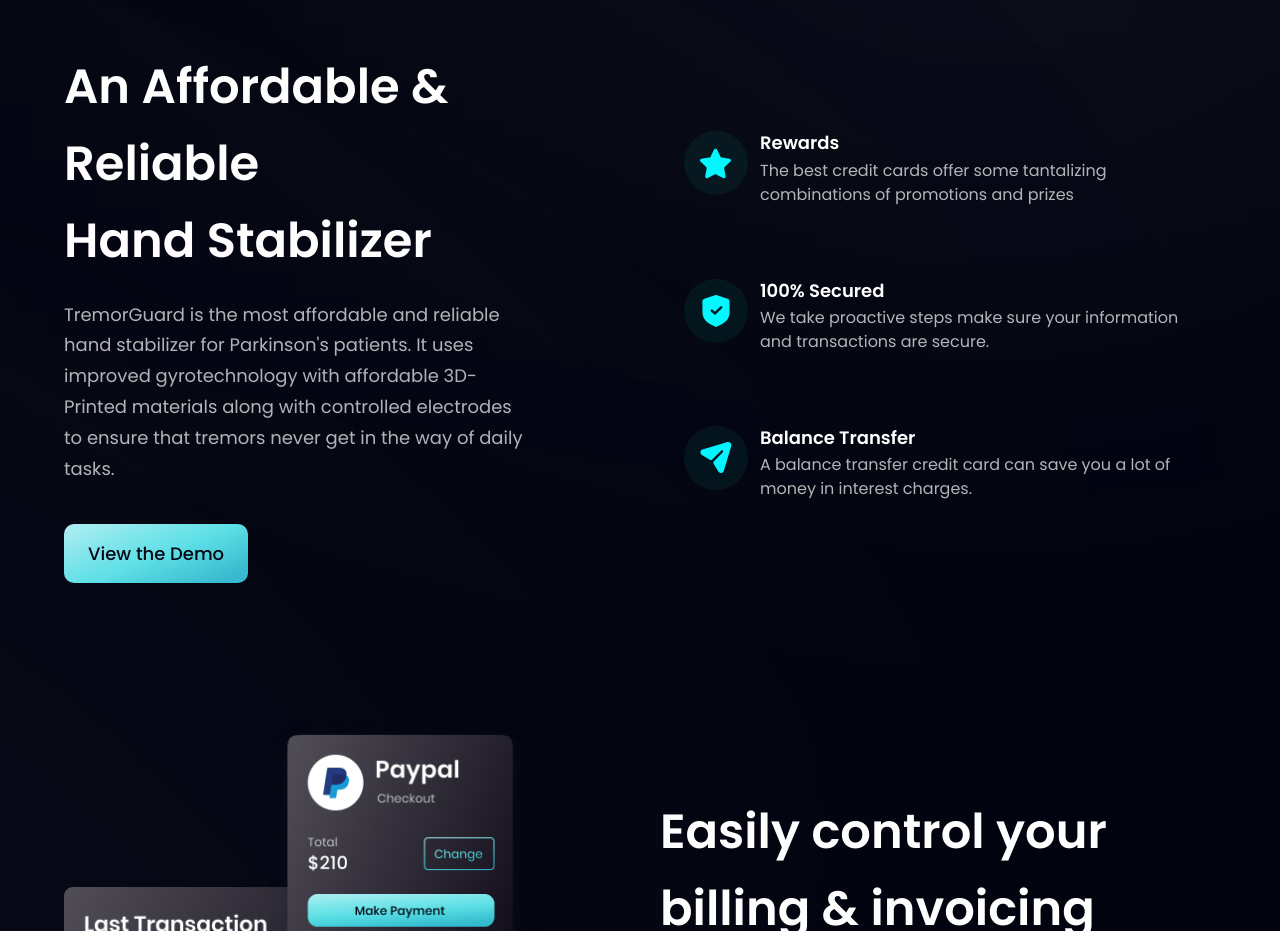
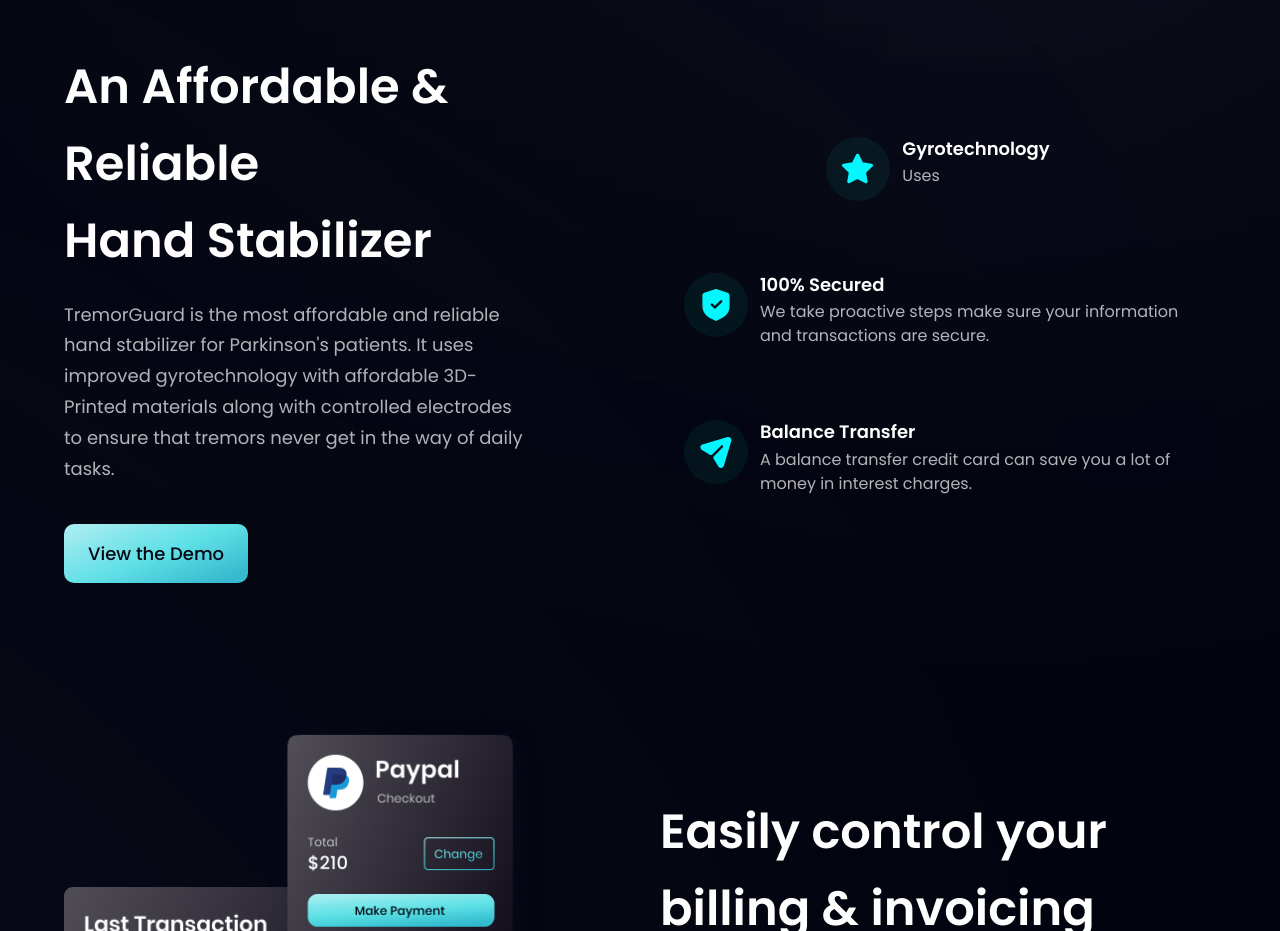
Before and after one commit to chickfilaman51/TremorGuard, a React (Vite) app: page / in a window 1280 px wide. Shown: the part 1180-2111 px from the top of the page. Built offline with nearby package versions, Linux system fonts and the light colour scheme.

Commit message:
added gyro

```diff
--- a/src/constants/index.js
+++ b/src/constants/index.js
@@ -23,9 +23,9 @@ export const features = [
   {
     id: "feature-1",
     icon: star,
-    title: "Rewards",
+    title: "Gyrotechnology",
     content:
-      "The best credit cards offer some tantalizing combinations of promotions and prizes",
+      "Uses",
   },
   {
     id: "feature-2",
```
